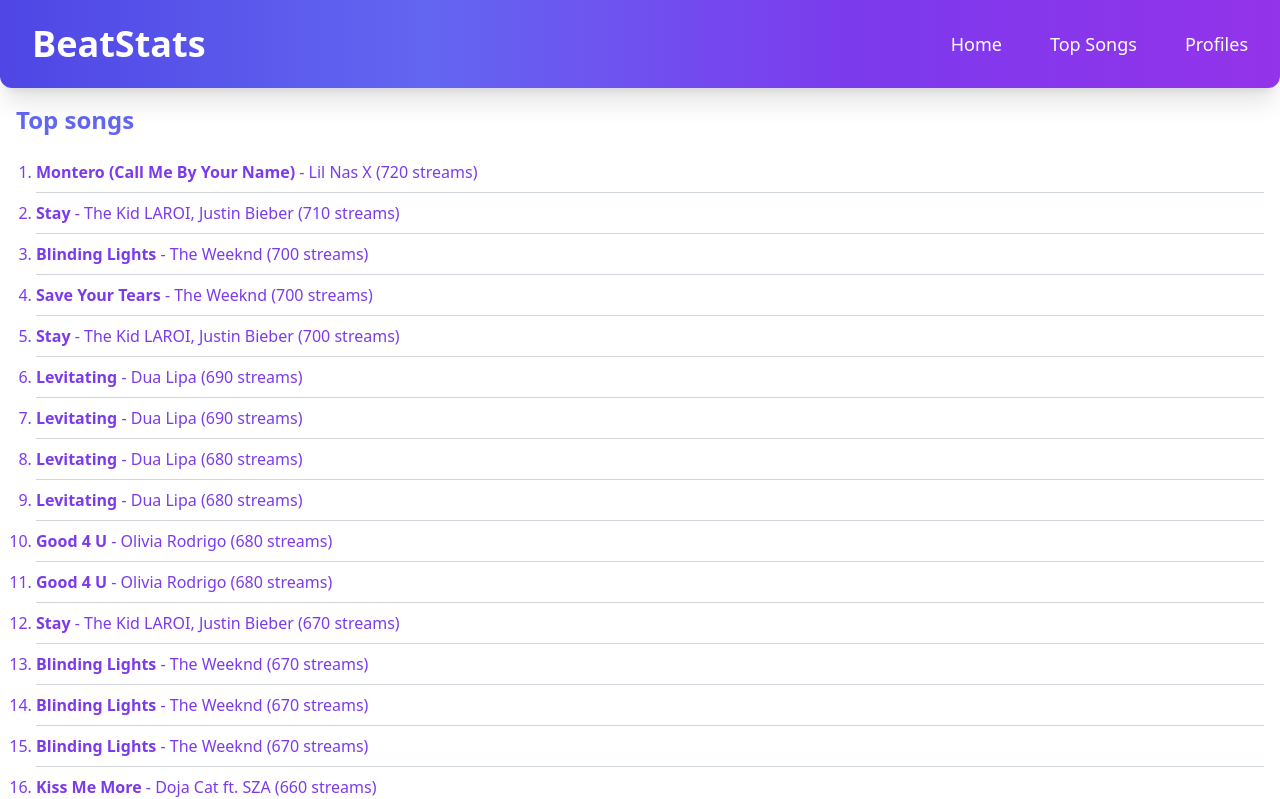
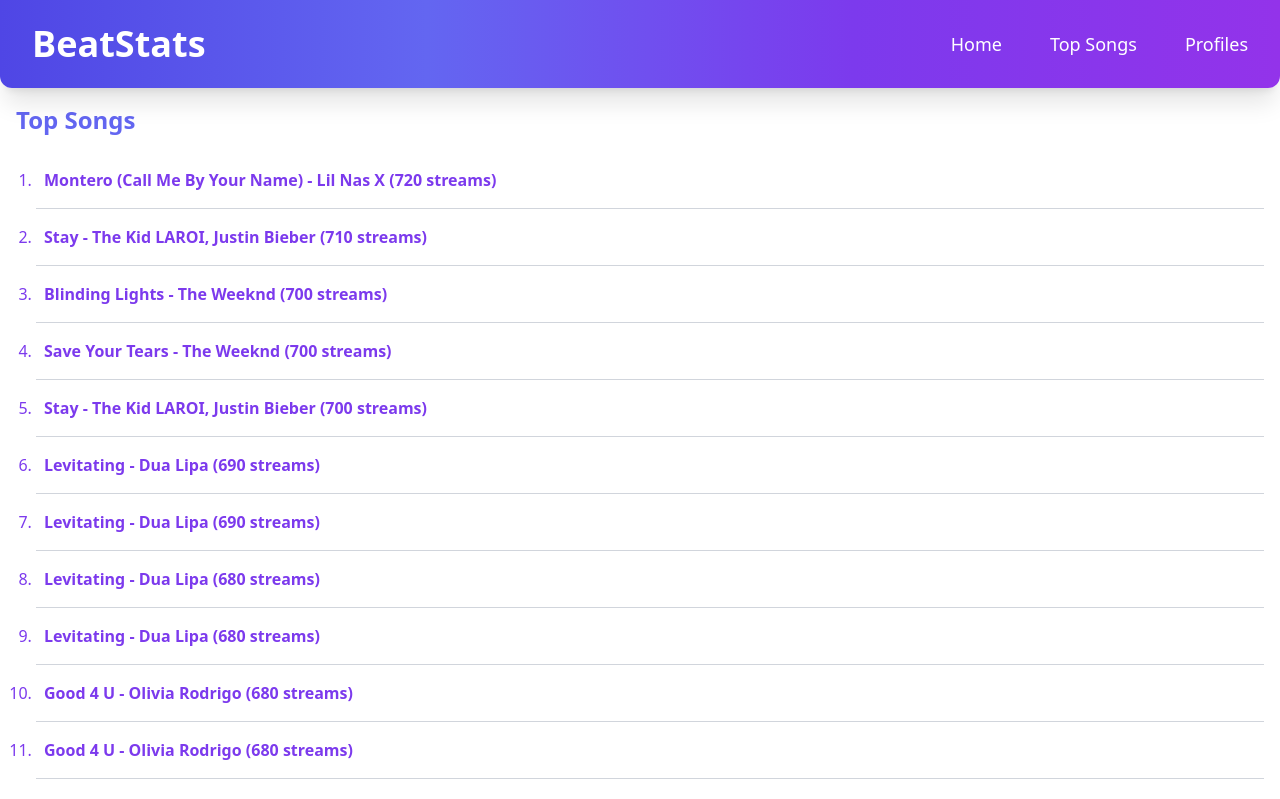
Before and after one commit to SimonJacobssonJS/Dashboard-Fas-2, a React (Vite) app in the folder dashboard-fas2/: page /top-songs in a window 1280 px wide. Shown: the top 799 px of the page. Built offline with nearby package versions, Linux system fonts and the light colour scheme.

Commit message:
UI UX update
Tabbable and better ui ux

```diff
--- a/dashboard-fas2/src/pages/TopSongs.jsx
+++ b/dashboard-fas2/src/pages/TopSongs.jsx
@@ -1,27 +1,51 @@
 import Footer from '../components/Footer';
 import NavHeader from '../components/NavHeader';
 import mockData from '../data/mockData.json';
+import { useState } from 'react';
 
 function TopSongs() {
+  const [selectedSong, setSelectedSong] = useState(null);
+
   // Samla alla låtar från alla användare i en enda array
   const allSongs = mockData.users.flatMap((user) => user.topSongs);
 
   // Sortera låtarna från mest till minst streams
   const sortedSongs = allSongs.sort((a, b) => b.streams - a.streams);
 
+  // Hantera när en låt väljs
+  const handleSongClick = (song) => {
+    setSelectedSong(song);
+    console.log(`Selected song: ${song.song} by ${song.artist}`);
+  };
+
   return (
     <>
       <NavHeader />
       <div className='p-4'>
-        <h2 className='text-2xl text-secondary font-bold mb-4'>Top songs</h2>
+        <h2 className='text-2xl text-secondary font-bold mb-4'>Top Songs</h2>
         <ul className='list-decimal pl-5 text-tertiary'>
           {sortedSongs.map((songObj, index) => (
             <li key={index} className='py-2 border-b border-gray-300'>
-              <span className='font-semibold'>{songObj.song}</span> -{' '}
-              {songObj.artist} ({songObj.streams} streams)
+              <button
+                onClick={() => handleSongClick(songObj)}
+                onKeyDown={(e) => e.key === 'Enter' && handleSongClick(songObj)}
+                className='text-left w-full font-semibold focus:outline-none focus:ring-2 focus:ring-indigo-500 hover:bg-gray-100 p-2 rounded-md transition'
+                tabIndex='0'
+                aria-label={`Play ${songObj.song} by ${songObj.artist}, ${songObj.streams} streams`}>
+                {songObj.song} - {songObj.artist} ({songObj.streams} streams)
+              </button>
             </li>
           ))}
         </ul>
+
+        {/* Visar vald låt */}
+        {selectedSong && (
+          <div className='mt-4 p-4 bg-gray-100 rounded-md'>
+            <h3 className='text-xl font-semibold'>{selectedSong.song}</h3>
+            <p className='text-gray-600'>{selectedSong.artist}</p>
+            <p className='text-gray-500'>Streams: {selectedSong.streams}</p>
+          </div>
+        )}
       </div>
       <Footer />
     </>
```
